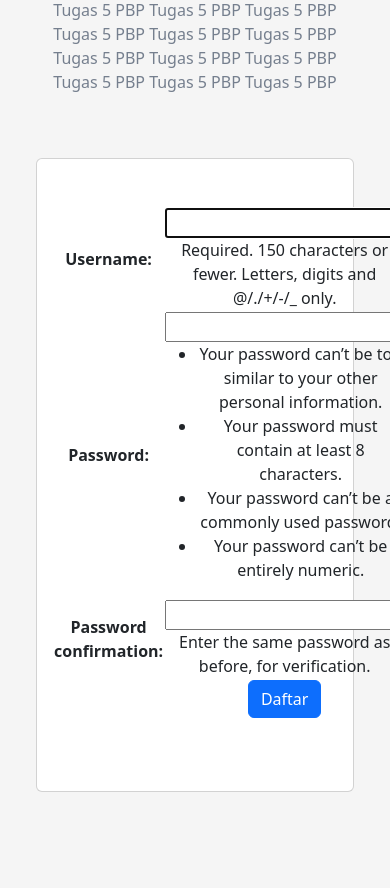
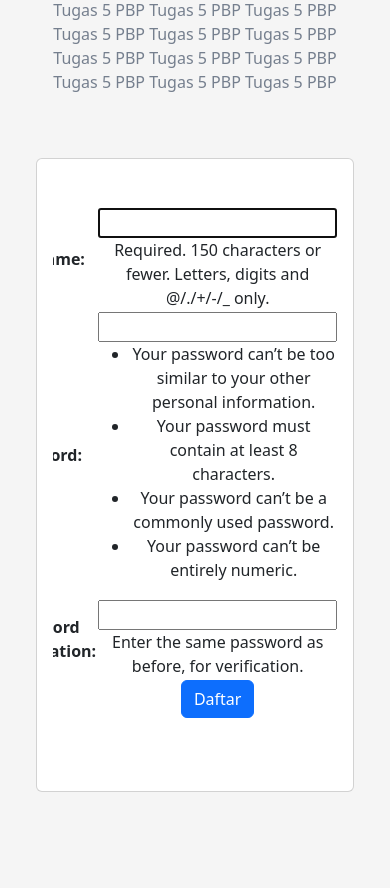
Before and after one commit to amrul-hzz/tugas-pbp, a Django app: page /todolist/register/ in a window 390 px wide; the page is wider, and only the part inside the window is pictured. Shown: the part 328-1216 px from the top of that part. Run offline with Django 4.2, Linux system fonts and the light colour scheme.

Commit message:
Fix registration page responsiveness

```diff
--- a/todolist/templates/register.html
+++ b/todolist/templates/register.html
@@ -32,6 +32,7 @@
                   <div class="card-body py-5 px-md-5">
                     <form method="POST" action="">
                         {% csrf_token %}
+                        <div style="overflow-x:auto;">
                             <table>
                                 {{ form.as_table }}
                                 <tr>
@@ -39,6 +40,7 @@
                                     <td><input type="submit" class="btn btn-primary btn-block mb-4" name="submit" value="Daftar"/></td>
                                 </tr>
                             </table>
+                        </div>
                     </form>
 
 
```
Lines whose indentation alone changed are shown as unchanged.
